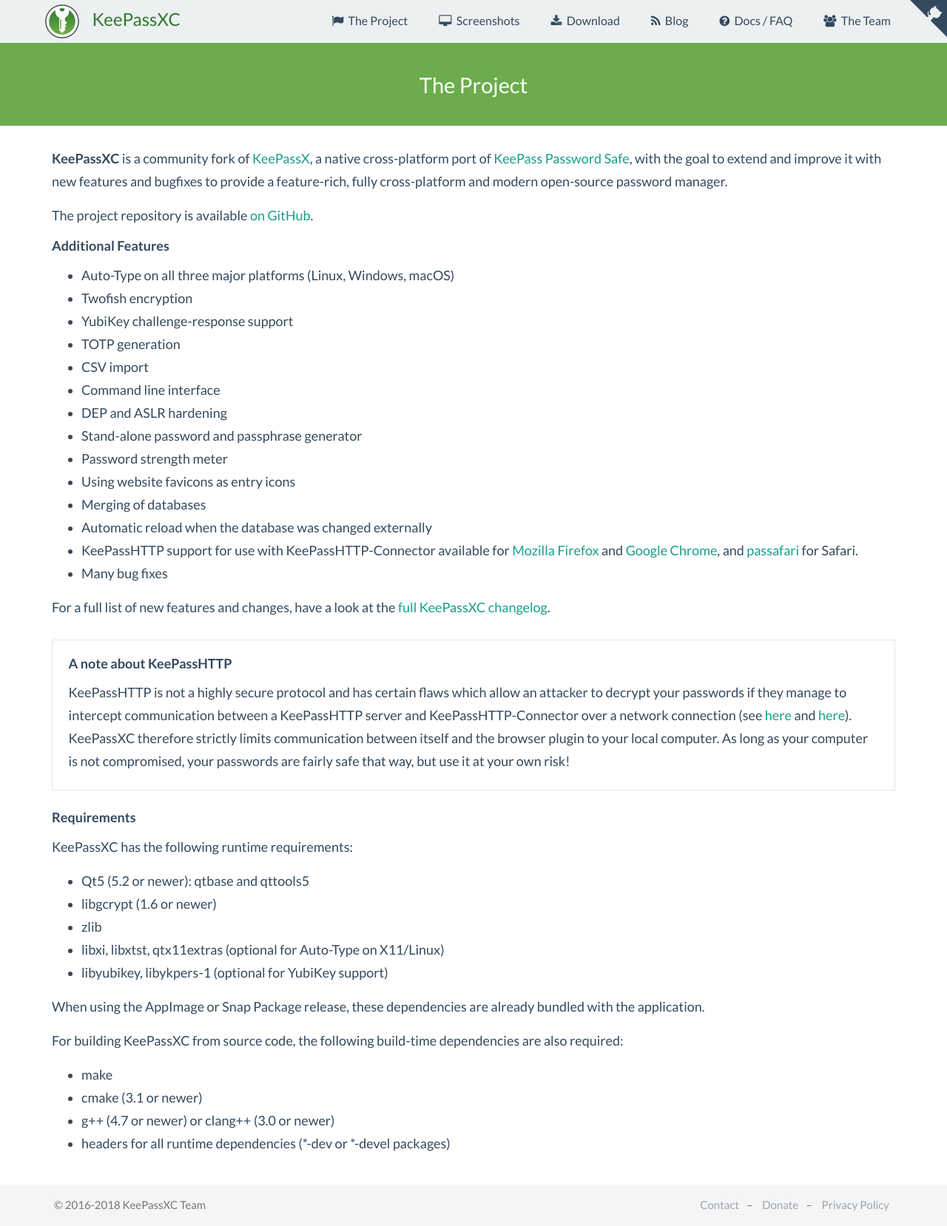
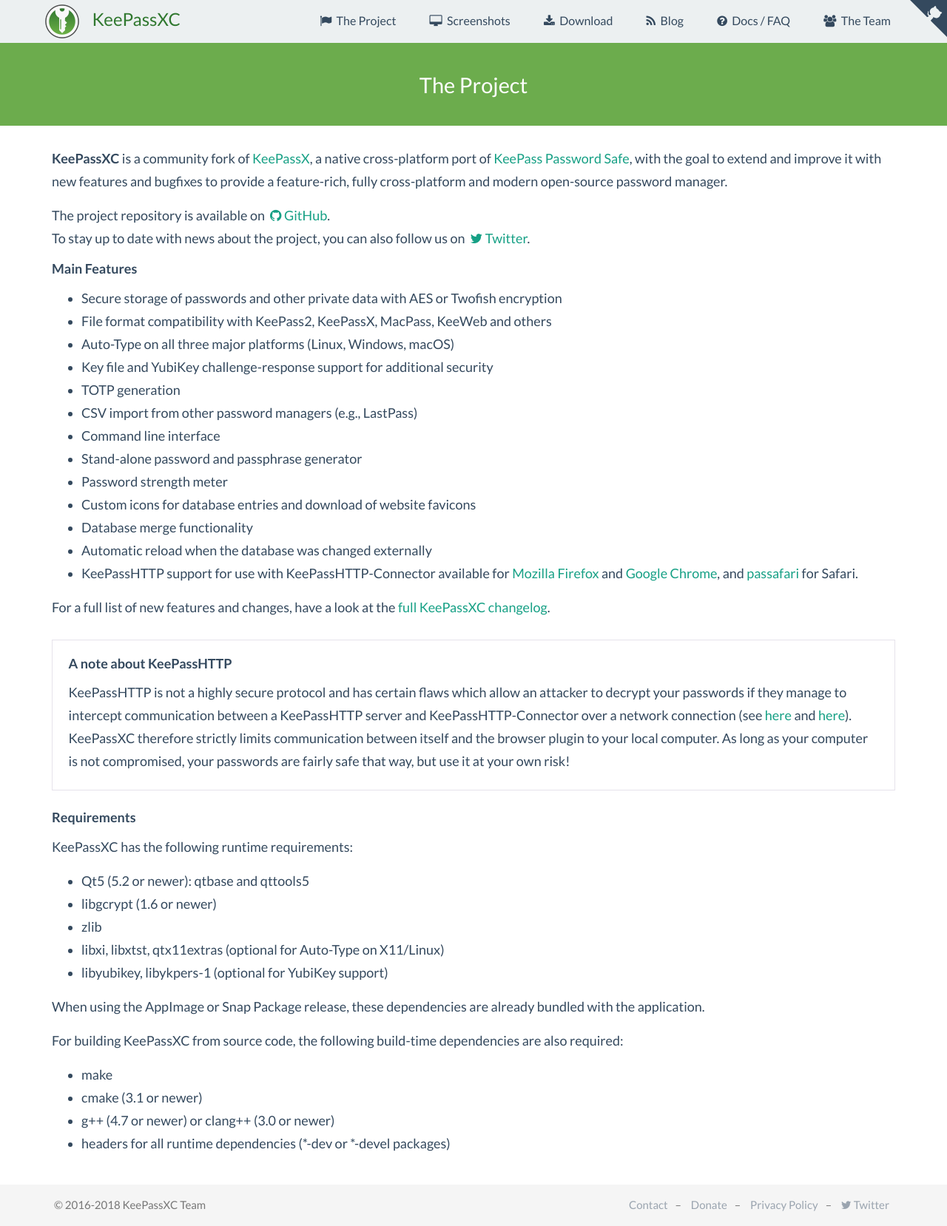
Before and after one commit to keepassxreboot/keepassxc-org, a Jekyll site: the page built from project.html, in a window 1280 px wide. Shown: the whole page at 74% size. Built offline with Jekyll 4.4.1, drawn with Linux system fonts in a browser that asks for light colours; comment, search, counter and statistics services are not loaded.

Commit message:
Add Twitter links and update feature list

```diff
--- a/_includes/footer.html
+++ b/_includes/footer.html
@@ -4,6 +4,7 @@
             <li><a href="{{ site.baseurl }}/team#contact">Contact</a>
             <li><a href="{{ site.baseurl }}/donate">Donate</a>
             <li><a href="{{ site.baseurl }}/privacy">Privacy Policy</a>
+            <li><a href="https://twitter.com/KeePassXC"><i class="fa fa-twitter" aria-hidden="true"></i>Twitter</a>
         </ul>
         <p>&copy; 2016-2018 KeePassXC Team
     </div>
--- a/_layouts/default.html
+++ b/_layouts/default.html
@@ -23,7 +23,7 @@
     <link href="{{ site.baseurl }}/css/magnific-popup.min.css?201706252330" rel="stylesheet">
     {% endif %}
     <!-- Custom styles for this template -->
-    <link href="{{ site.baseurl }}/css/main.min.css?201712141015" rel="stylesheet">
+    <link href="{{ site.baseurl }}/css/main.min.css?201801052220" rel="stylesheet">
     <link rel="canonical" href="https://keepassxc.org{{ page.url }}/">
     {% if page.path contains "blog" %}
     <link type="application/atom+xml" rel="alternate" href="{{ site.baseurl }}/blog/feed.xml">
--- a/blog/index.html
+++ b/blog/index.html
@@ -13,7 +13,10 @@
 </div>
 
 <div class="container">
-    <p><a href="{{ site.baseurl }}/blog/feed.xml" target="_blank"><i class="fa fa-feed-square" aria-hidden="true"></i>  Subscribe</a></p>
+    <p>
+        <a href="{{ site.baseurl }}/blog/feed.xml" target="_blank"><i class="fa fa-feed-square" aria-hidden="true"></i>  Subscribe</a>
+        <a href="https://twitter.com/KeePassXC" style="padding-left: 1em;"><i class="fa fa-twitter" aria-hidden="true"></i>Follow us on Twitter</a>
+    </p>
 
     <section class="post-list">
     {% for post in site.posts %}
--- a/project.html
+++ b/project.html
@@ -8,28 +8,31 @@
     a native cross-platform port of <a href="http://keepass.info">KeePass Password Safe</a>, with the goal
     to extend and improve it with new features and bugfixes to provide a feature-rich, fully cross-platform and modern
     open-source password manager.
-<p>The project repository is available <a href="https://github.com/keepassxreboot">on GitHub</a>.
+
+<p>The project repository is available on <a href="https://github.com/keepassxreboot">
+    <i class="fa fa-github" aria-hidden="true"></i>GitHub</a>.<br>
+    To stay up to date with news about the project, you can also follow us on
+    <a href="https://twitter.com/KeePassXC"><i class="fa fa-twitter" aria-hidden="true"></i>Twitter</a>.
 
 <div id="features">
-    <h5>Additional Features</h5>
+    <h5>Main Features</h5>
     <ul>
+        <li>Secure storage of passwords and other private data with AES or Twofish encryption
+        <li>File format compatibility with KeePass2, KeePassX, MacPass, KeeWeb and others
         <li>Auto-Type on all three major platforms (Linux, Windows, macOS)
-        <li>Twofish encryption
-        <li>YubiKey challenge-response support
+        <li>Key file and YubiKey challenge-response support for additional security
         <li>TOTP generation
-        <li>CSV import
+        <li>CSV import from other password managers (e.g., LastPass)
         <li>Command line interface
-        <li>DEP and ASLR hardening
         <li>Stand-alone password and passphrase generator
         <li>Password strength meter
-        <li>Using website favicons as entry icons
-        <li>Merging of databases
+        <li>Custom icons for database entries and download of website favicons
+        <li>Database merge functionality
         <li>Automatic reload when the database was changed externally
         <li>KeePassHTTP support for use with KeePassHTTP-Connector available for
             <a href="https://addons.mozilla.org/en-US/firefox/addon/keepasshttp-connector/">Mozilla Firefox</a> and
             <a href="https://chrome.google.com/webstore/detail/keepasshttp-connector/dafgdjggglmmknipkhngniifhplpcldb">Google Chrome</a>,
             and <a href="https://github.com/mmichaa/passafari.safariextension/">passafari</a> for Safari.
-        <li>Many bug fixes
     </ul>
 
     <p> For a full list of new features and changes, have a look at the
```
Also changed, not shown: css/main.css (+11 -0 lines), css/main.min.css.
